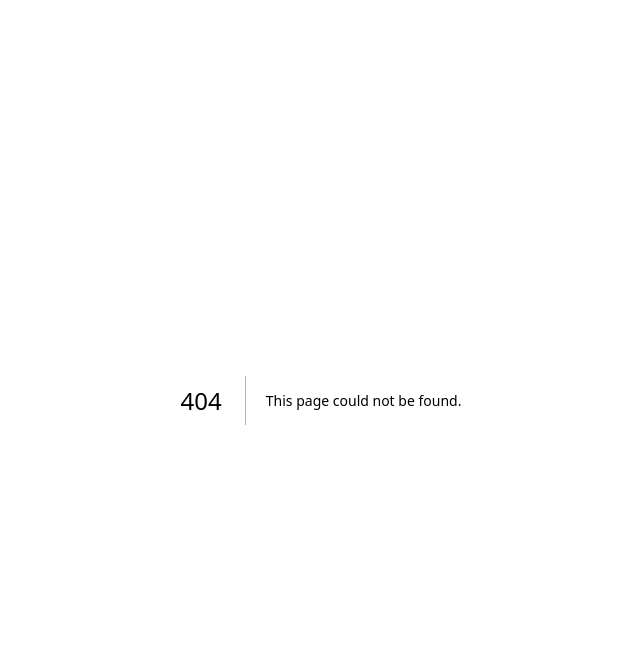
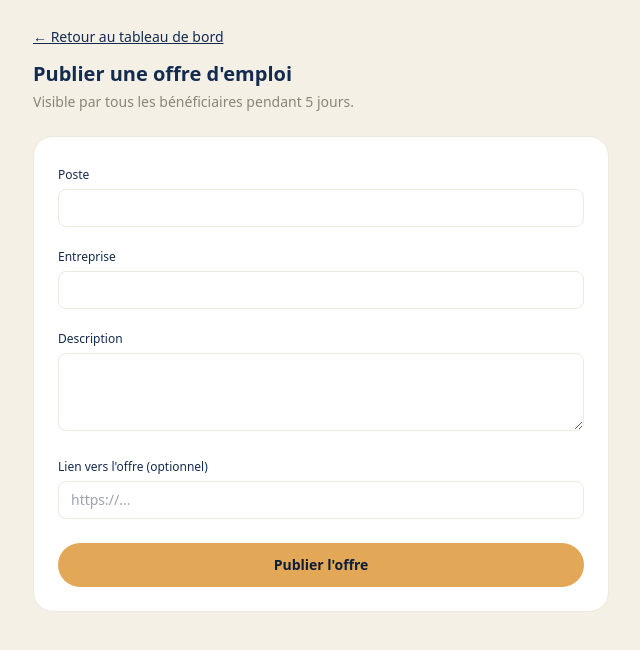
Before and after one commit to Ludivine-nouvellevie/Nouvelle-Vie-Emploi-Stable, a Next.js app in the folder nouvelle-vie-emploi-stable/nouvelle-vie/: page /admin/offres/new in a window 1280 px wide. Before the commit this address had no page. Shown: the top 650 px of the page, without its empty margins (319-959 px from the left). Built offline with nearby package versions, Linux system fonts and the light colour scheme.

Commit message:
Add files via upload

```diff
--- /dev/null
+++ b/nouvelle-vie-emploi-stable/nouvelle-vie/app/admin/offres/new/actions.ts
@@ -0,0 +1,28 @@
+"use server";
+
+import { createClient } from "@/lib/supabase/server";
+import { redirect } from "next/navigation";
+
+export async function createJobOffer(formData: FormData) {
+  const supabase = createClient();
+
+  const {
+    data: { user },
+  } = await supabase.auth.getUser();
+  if (!user) redirect("/login");
+
+  const { data: me } = await supabase.from("users").select("role").eq("id", user.id).single();
+  if (me?.role !== "admin") redirect("/dashboard");
+
+  const title = String(formData.get("title") || "");
+  const company = String(formData.get("company") || "");
+  const description = String(formData.get("description") || "");
+  const url = String(formData.get("url") || "");
+
+  if (!title) throw new Error("Titre obligatoire.");
+
+  const { error } = await supabase.from("job_offers").insert({ title, company, description, url });
+  if (error) throw new Error(error.message);
+
+  redirect("/admin");
+}
--- /dev/null
+++ b/nouvelle-vie-emploi-stable/nouvelle-vie/app/admin/offres/new/page.tsx
@@ -0,0 +1,57 @@
+import Link from "next/link";
+import { createJobOffer } from "./actions";
+
+export default function NewJobOfferPage() {
+  return (
+    <div className="min-h-screen bg-[#F4F0E6] p-6">
+      <div className="max-w-xl mx-auto">
+        <Link href="/admin" className="text-sm text-navy underline">
+          ← Retour au tableau de bord
+        </Link>
+        <h1 className="text-xl font-bold text-navy mt-3 mb-1">Publier une offre d'emploi</h1>
+        <p className="text-sm text-[#8A8577] mb-6">Visible par tous les bénéficiaires pendant 5 jours.</p>
+
+        <form action={createJobOffer} className="bg-white rounded-xl2 border border-line p-6 flex flex-col gap-4">
+          <div>
+            <label className="text-xs font-medium text-navy">Poste</label>
+            <input
+              name="title"
+              required
+              className="w-full mt-1 px-3 py-2 rounded-lg border border-line bg-white text-sm"
+            />
+          </div>
+          <div>
+            <label className="text-xs font-medium text-navy">Entreprise</label>
+            <input
+              name="company"
+              className="w-full mt-1 px-3 py-2 rounded-lg border border-line bg-white text-sm"
+            />
+          </div>
+          <div>
+            <label className="text-xs font-medium text-navy">Description</label>
+            <textarea
+              name="description"
+              rows={3}
+              className="w-full mt-1 px-3 py-2 rounded-lg border border-line bg-white text-sm"
+            />
+          </div>
+          <div>
+            <label className="text-xs font-medium text-navy">Lien vers l'offre (optionnel)</label>
+            <input
+              name="url"
+              placeholder="https://..."
+              className="w-full mt-1 px-3 py-2 rounded-lg border border-line bg-white text-sm"
+            />
+          </div>
+
+          <button
+            type="submit"
+            className="mt-2 w-full py-3 rounded-full bg-gold text-navy-deep font-semibold text-sm"
+          >
+            Publier l'offre
+          </button>
+        </form>
+      </div>
+    </div>
+  );
+}
--- /dev/null
+++ b/nouvelle-vie-emploi-stable/nouvelle-vie/app/admin/offres/page.tsx
@@ -0,0 +1,65 @@
+import { createClient } from "@/lib/supabase/server";
+import { redirect } from "next/navigation";
+import Link from "next/link";
+
+export default async function OffresPage() {
+  const supabase = createClient();
+
+  const {
+    data: { user },
+  } = await supabase.auth.getUser();
+  if (!user) redirect("/login");
+
+  const fiveDaysAgo = new Date();
+  fiveDaysAgo.setDate(fiveDaysAgo.getDate() - 5);
+
+  const { data: offers } = await supabase
+    .from("job_offers")
+    .select("id, title, company, description, url, posted_at")
+    .gte("posted_at", fiveDaysAgo.toISOString())
+    .order("posted_at", { ascending: false });
+
+  return (
+    <div className="min-h-screen bg-[#F4F0E6] py-8 px-4">
+      <div className="max-w-sm mx-auto">
+        <Link href="/dashboard" className="text-xs text-navy underline">
+          ← Tableau de bord
+        </Link>
+        <h1 className="text-lg font-bold text-navy mt-3 mb-5">Offres d'emploi</h1>
+
+        {!offers || offers.length === 0 ? (
+          <div className="bg-white rounded-xl2 border border-line p-4 text-xs text-[#8A8577]">
+            Aucune offre publiée pour le moment.
+          </div>
+        ) : (
+          <div className="flex flex-col gap-3">
+            {offers.map((o) => (
+              <div key={o.id} className="bg-white rounded-xl2 border border-line p-4">
+                <div className="flex justify-between items-start gap-2">
+                  <div>
+                    <div className="text-sm font-semibold text-navy">{o.title}</div>
+                    {o.company && <div className="text-xs text-[#8A8577] mt-0.5">{o.company}</div>}
+                  </div>
+                  <span className="text-[10px] text-[#8A8577] whitespace-nowrap">
+                    {new Date(o.posted_at).toLocaleDateString("fr-FR")}
+                  </span>
+                </div>
+                {o.description && <p className="text-xs text-[#8A8577] mt-2">{o.description}</p>}
+                {o.url && (
+                  <a
+                    href={o.url}
+                    target="_blank"
+                    rel="noreferrer"
+                    className="text-xs text-navy underline mt-2 inline-block"
+                  >
+                    Voir l'offre →
+                  </a>
+                )}
+              </div>
+            ))}
+          </div>
+        )}
+      </div>
+    </div>
+  );
+}
```
